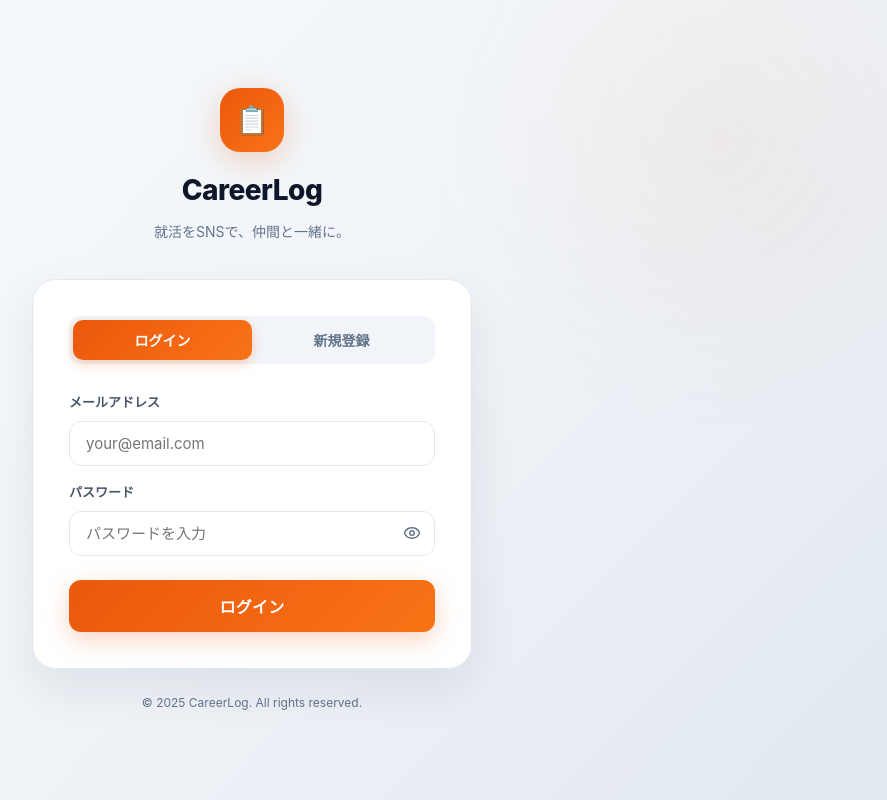
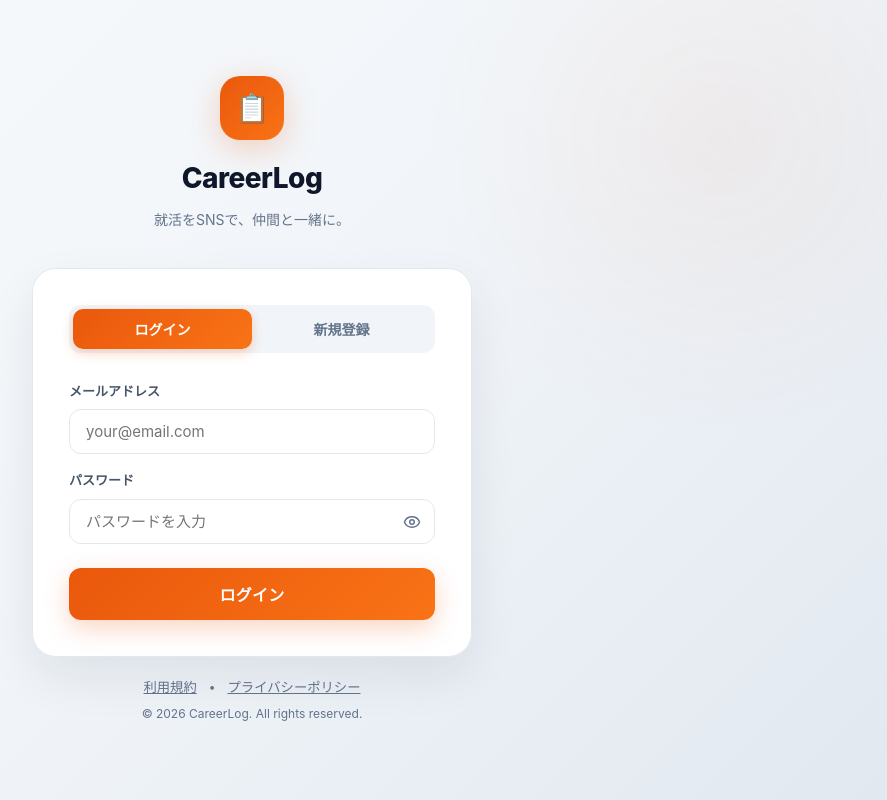
Before and after one commit to JACKBOSE53/career-log, a React (Vite) app: page / in a window 1280 px wide. Shown: the whole page, without its empty margins (388-1275 px from the left). Built offline with nearby package versions, Linux system fonts and the light colour scheme; no server answers.

Commit message:
perf: optimize Firebase chunks to stay under 400KB and add LegalModal to LoginPage

```diff
--- a/package.json
+++ b/package.json
@@ -26,5 +26,9 @@
       "@firebase/util": true,
       "protobufjs": true
     }
+  },
+  "allow-scripts": {
+    "@firebase/util": true,
+    "protobufjs": true
   }
 }
--- a/src/pages/LoginPage.tsx
+++ b/src/pages/LoginPage.tsx
@@ -1,12 +1,16 @@
 import { useState } from 'react';
 import { Eye, EyeOff } from 'lucide-react';
 import { useAuth } from '../contexts/AuthContext';
+import LegalModal from '../components/LegalModal';
 
 type Tab = 'login' | 'signup';
 
 export default function LoginPage() {
   const { login, signup } = useAuth();
   const [tab, setTab] = useState<Tab>('login');
+
+  // ── 規約モーダル状態 ───────────────────────────────────────
+  const [legalModalType, setLegalModalType] = useState<'terms' | 'privacy' | null>(null);
 
   // ── ログインフォーム状態 ──────────────────────────────────────
   const [loginEmail, setLoginEmail] = useState('');
@@ -241,10 +245,24 @@ export default function LoginPage() {
           )}
         </div>
 
-        <p style={{ textAlign: 'center', color: '#64748B', fontSize: '12px', marginTop: '24px' }}>
-          © 2025 CareerLog. All rights reserved.
+        <div style={{ display: 'flex', alignItems: 'center', justifyContent: 'center', gap: 12, marginTop: '20px', fontSize: '12px', color: '#64748B' }}>
+          <button type="button" onClick={() => setLegalModalType('terms')} style={{ background: 'none', border: 'none', color: '#64748B', cursor: 'pointer', textDecoration: 'underline' }}>
+            利用規約
+          </button>
+          <span>•</span>
+          <button type="button" onClick={() => setLegalModalType('privacy')} style={{ background: 'none', border: 'none', color: '#64748B', cursor: 'pointer', textDecoration: 'underline' }}>
+            プライバシーポリシー
+          </button>
+        </div>
+
+        <p style={{ textAlign: 'center', color: '#64748B', fontSize: '12px', marginTop: '8px' }}>
+          © 2026 CareerLog. All rights reserved.
         </p>
       </div>
+
+      {legalModalType && (
+        <LegalModal type={legalModalType} onClose={() => setLegalModalType(null)} />
+      )}
     </div>
   );
 }
--- a/vite.config.ts
+++ b/vite.config.ts
@@ -2,12 +2,15 @@ import { defineConfig } from 'vite';
 
 export default defineConfig({
   build: {
-    chunkSizeWarningLimit: 600,
+    chunkSizeWarningLimit: 500,
     rollupOptions: {
       output: {
         manualChunks(id) {
-          if (id.includes('node_modules/firebase')) {
-            return 'vendor-firebase';
+          if (id.includes('node_modules/@firebase/firestore') || id.includes('node_modules/firebase/firestore')) {
+            return 'vendor-firebase-firestore';
+          }
+          if (id.includes('node_modules/firebase') || id.includes('node_modules/@firebase')) {
+            return 'vendor-firebase-core';
           }
           if (id.includes('node_modules/lucide-react')) {
             return 'vendor-icons';
```
